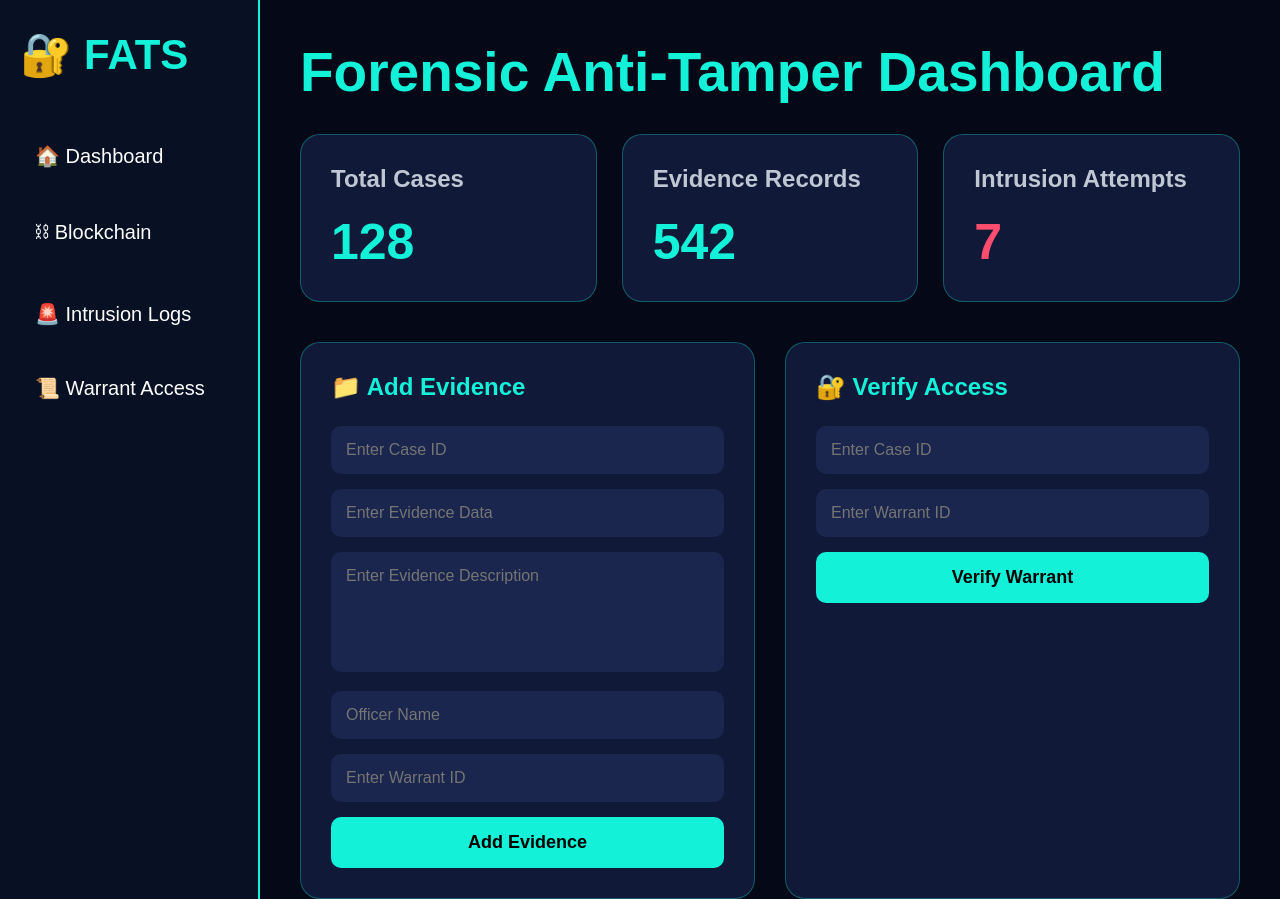
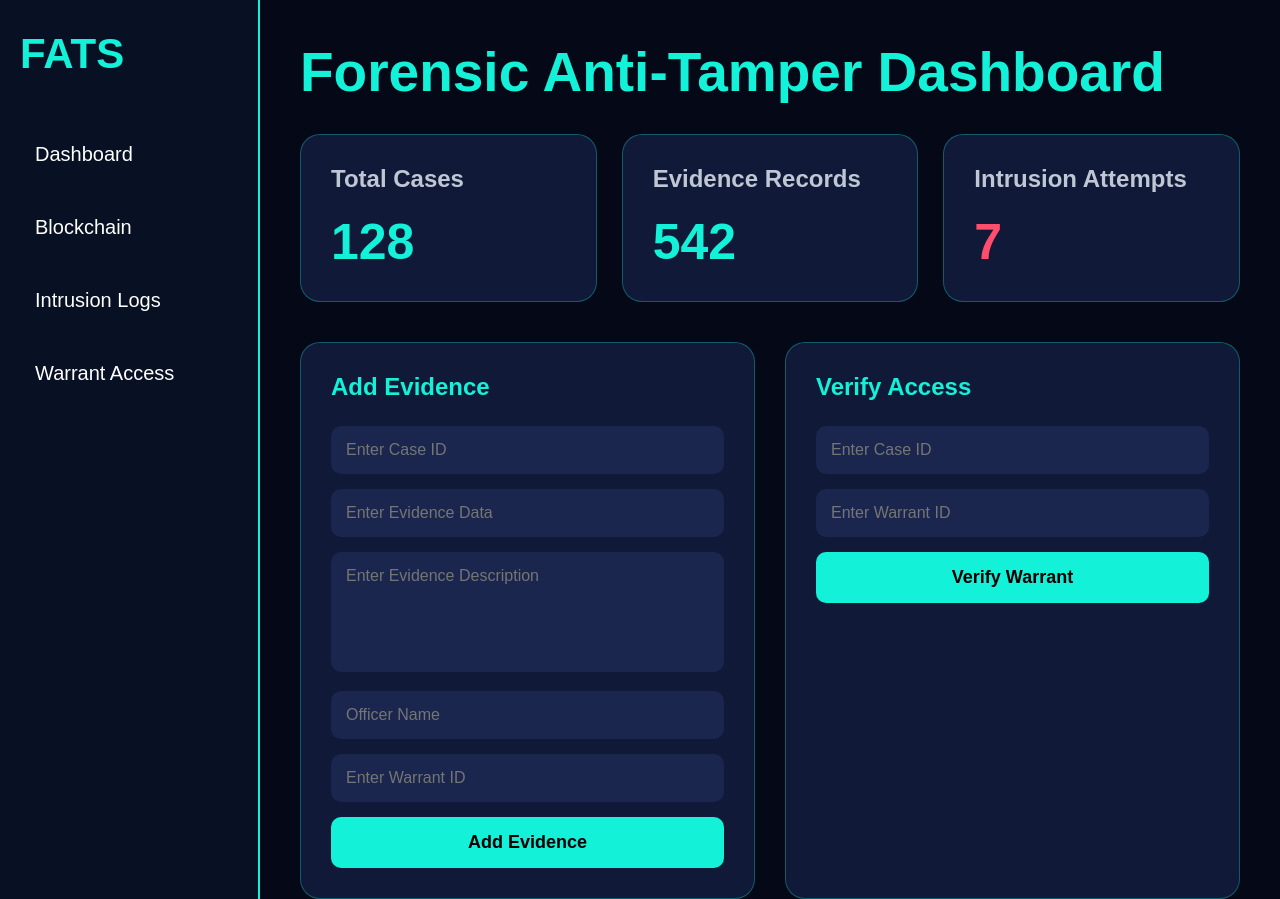
Before and after one commit to Moulyaranjan/Forensic-anti-tamper-DBMS, a website: page frontend/dashboard.html in a window 1280 px wide. Shown: the top 899 px of the page. Drawn offline with Linux system fonts and the light colour scheme; sample sign-in values are in the browser's storage.

Commit message:
Update dashboard.html

```diff
--- a/frontend/dashboard.html
+++ b/frontend/dashboard.html
@@ -266,25 +266,25 @@ td{
         <div>
 
             <div class="logo">
-                🔐 FATS
+                FATS
             </div>
 
             <div class="menu">
 
                 <button onclick="location.href='dashboard.html'">
-                    🏠 Dashboard
+                    Dashboard
                 </button>
 
                 <button onclick="location.href='blockchain.html'">
-                    ⛓ Blockchain
+                    Blockchain
                 </button>
 
                 <button onclick="location.href='intrusion.html'">
-                    🚨 Intrusion Logs
+                    Intrusion Logs
                 </button>
 
                 <button onclick="location.href='warrant.html'">
-                    📜 Warrant Access
+                    Warrant Access
                 </button>
 
             </div>
@@ -334,7 +334,7 @@ td{
 
             <div class="form-box">
 
-                <h2>📁 Add Evidence</h2>
+                <h2>Add Evidence</h2>
 
                 <input type="text" id="caseId" placeholder="Enter Case ID" autocomplete="off">
 
@@ -355,7 +355,7 @@ td{
 
             <div class="form-box">
 
-                <h2>🔐 Verify Access</h2>
+                <h2>Verify Access</h2>
 
                 <input type="text" id="verifyCase" placeholder="Enter Case ID" autocomplete="off">
 
@@ -507,7 +507,7 @@ function addEvidence(){
 
     renderBlockchain();
 
-    alert("✅ Evidence Added Successfully");
+    alert("Evidence Added Successfully");
 
     document.getElementById("caseId").value = "";
 
@@ -610,7 +610,7 @@ function verifyAccess(){
 
     else{
 
-        alert("❌ Invalid Warrant or Case ID");
+        alert("Invalid Warrant or Case ID");
     }
 }
 
```
